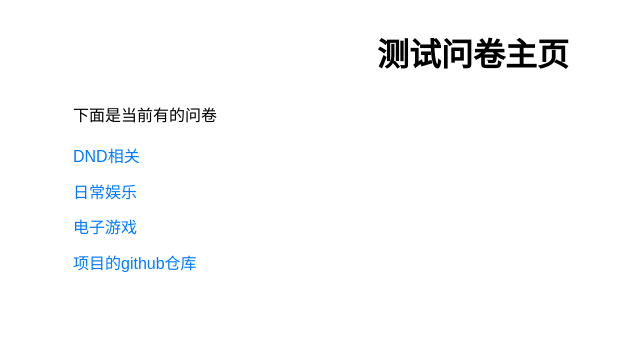
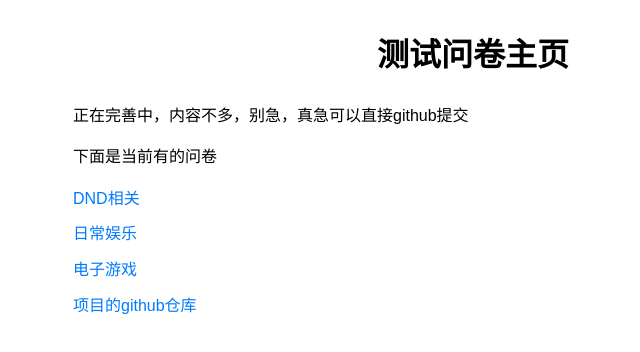
Before and after one commit to IceMoeMoe/surveygame, a plain HTML site: page index.html in a window 1280 px wide. Shown: the whole page, without its empty margins (167-807 px from the left). Drawn offline with Linux system fonts and the light colour scheme.

Commit message:
Update index.html

```diff
--- a/index.html
+++ b/index.html
@@ -33,6 +33,7 @@
 </head>
 <body>
     <h1>测试问卷主页</h1>
+    <p>正在完善中，内容不多，别急，真急可以直接github提交</p>
     <p>下面是当前有的问卷</p>
     <ul>
         <li><a href="./dnd/index.html">DND相关</a></li>
```
